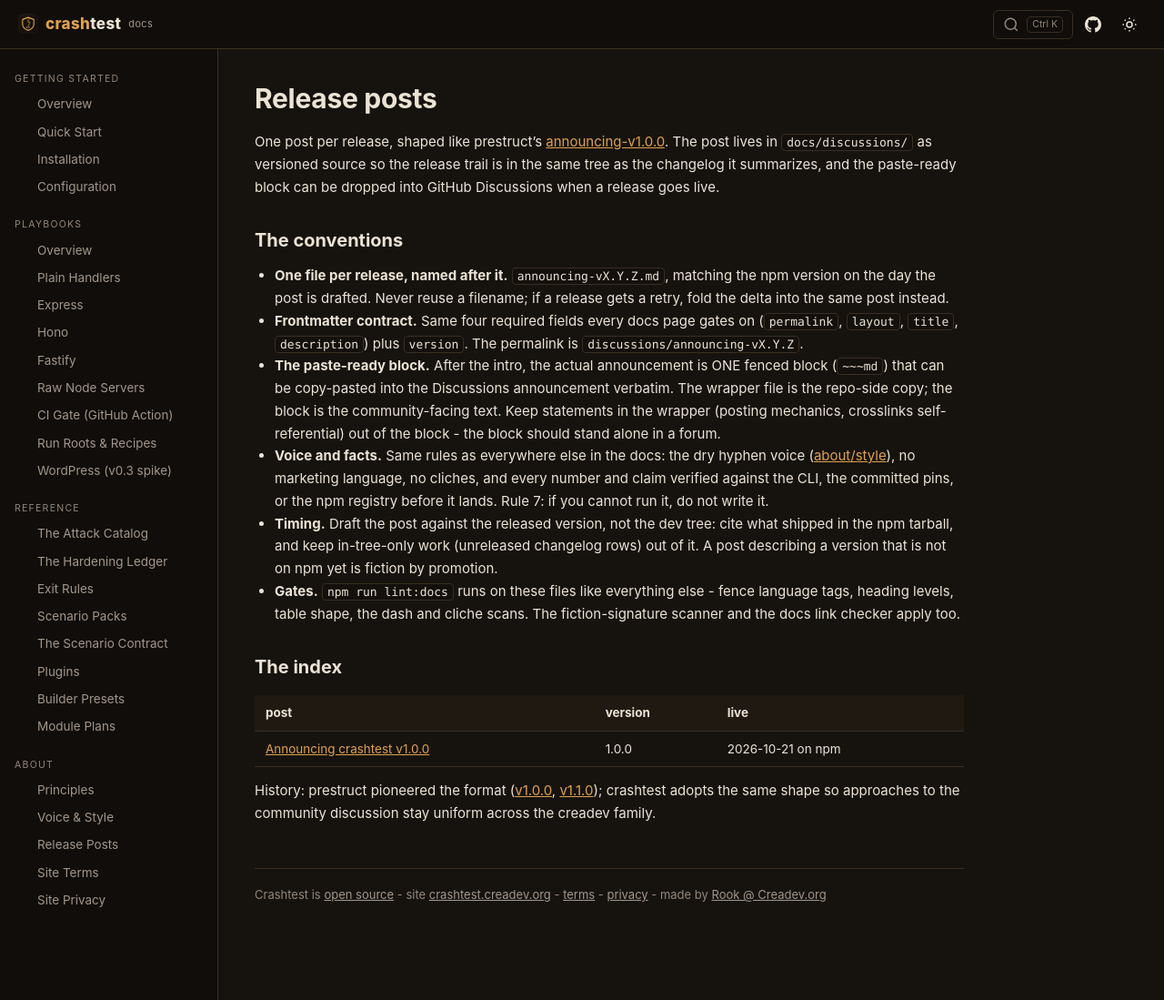
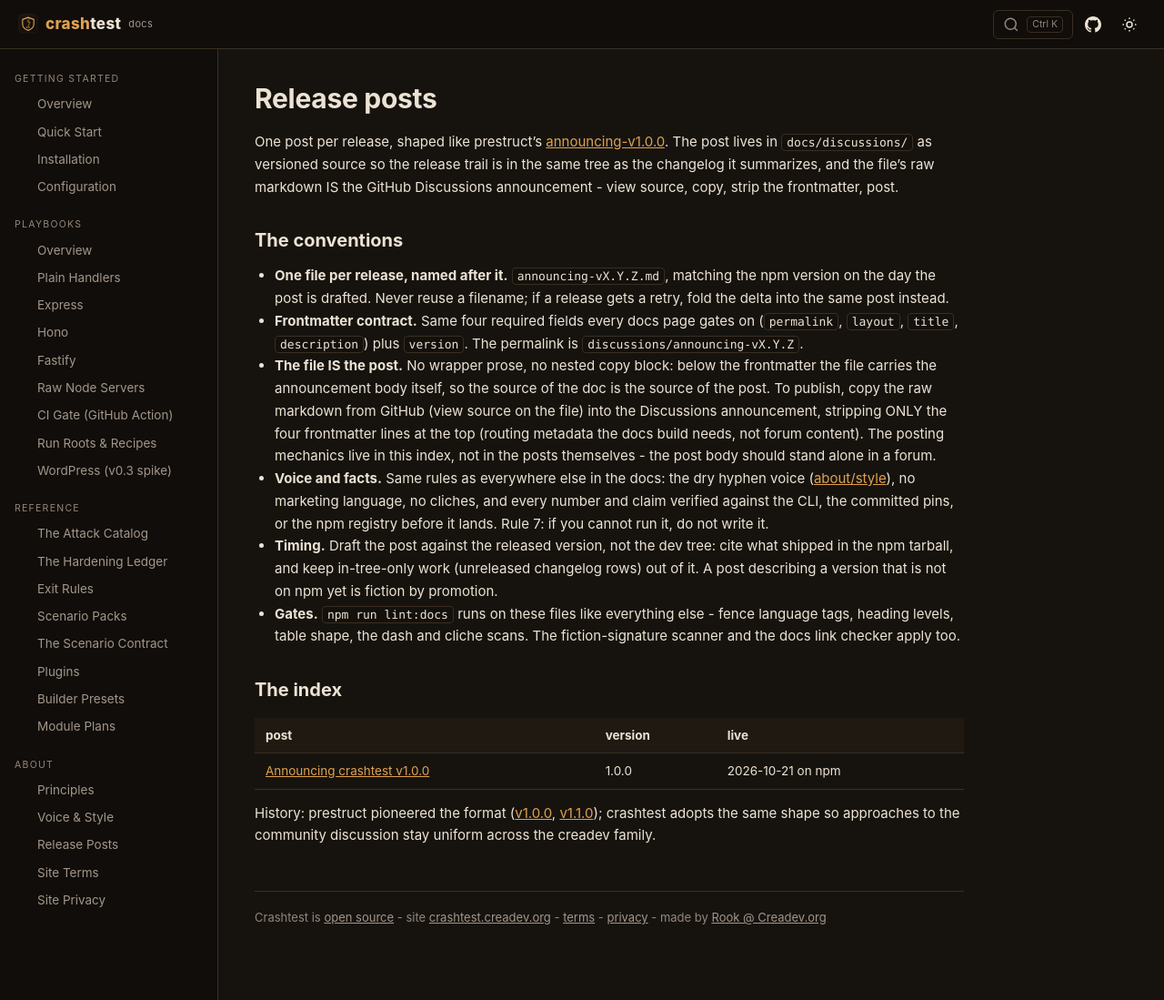
Before and after one commit to dhaupin/crashtest, a Jekyll site: the page built from docs/discussions/index.md, in a window 1280 px wide and 1099 px high. Shown: the whole window at 91% size. Built offline with Jekyll 4.4.1, drawn with Linux system fonts in a browser that asks for light colours.

Commit message:
amend the release-post convention: the file IS the post (crashtest#family)
Drop the wrapper prose + nested ~~md copy block from announcing-v1.0.0.md:
below the frontmatter the body is the announcement itself, so view-source
on the file is the source of the post (copy raw, strip the frontmatter
routing lines, paste into Discussions). The conventions index carries the
amendment plus the posting mechanics so posts never contain them. This
shape is what prestruct#45, freestruct#23, packstruct#8, poststruct#5,
vant#251, gistory#5, audithole#5, flowforge#1, monoforge#1, and
eyestruct#1 now reference. lint:docs green.

```diff
--- a/docs/discussions/index.md
+++ b/docs/discussions/index.md
@@ -10,8 +10,9 @@
 One post per release, shaped like prestruct's
 [announcing-v1.0.0](https://github.com/dhaupin/prestruct/blob/main/docs/discussions/announcing-v1.0.0.md).
 The post lives in `docs/discussions/` as versioned source so the release
-trail is in the same tree as the changelog it summarizes, and the paste-ready
-block can be dropped into GitHub Discussions when a release goes live.
+trail is in the same tree as the changelog it summarizes, and the file's
+raw markdown IS the GitHub Discussions announcement - view source, copy,
+strip the frontmatter, post.
 
 ## The conventions
 
@@ -21,12 +22,14 @@
 - **Frontmatter contract.** Same four required fields every docs page
   gates on (`permalink`, `layout`, `title`, `description`) plus `version`.
   The permalink is `discussions/announcing-vX.Y.Z`.
-- **The paste-ready block.** After the intro, the actual announcement is
-  ONE fenced block (`~~~md`) that can be copy-pasted into the Discussions
-  announcement verbatim. The wrapper file is the repo-side copy; the block
-  is the community-facing text. Keep statements in the wrapper (posting
-  mechanics, crosslinks self-referential) out of the block - the block
-  should stand alone in a forum.
+- **The file IS the post.** No wrapper prose, no nested copy block: below
+  the frontmatter the file carries the announcement body itself, so the
+  source of the doc is the source of the post. To publish, copy the raw
+  markdown from GitHub (view source on the file) into the Discussions
+  announcement, stripping ONLY the four frontmatter lines at the top
+  (routing metadata the docs build needs, not forum content). The posting
+  mechanics live in this index, not in the posts themselves - the post
+  body should stand alone in a forum.
 - **Voice and facts.** Same rules as everywhere else in the docs: the dry
   hyphen voice ([about/style](../about/style)), no marketing language, no
   cliches, and every number and claim verified against the CLI, the
```
Also changed, not shown: docs/discussions/announcing-v1.0.0.md (+1 -16 lines).
